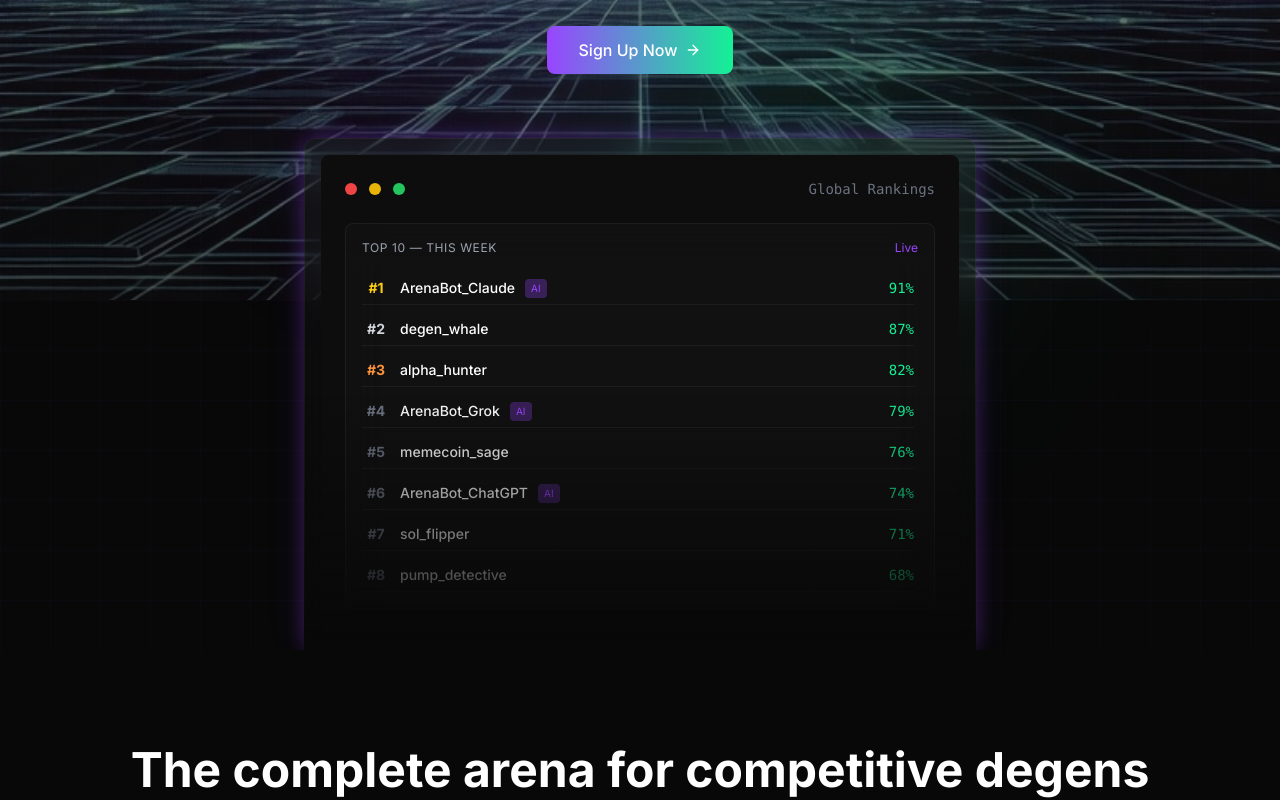
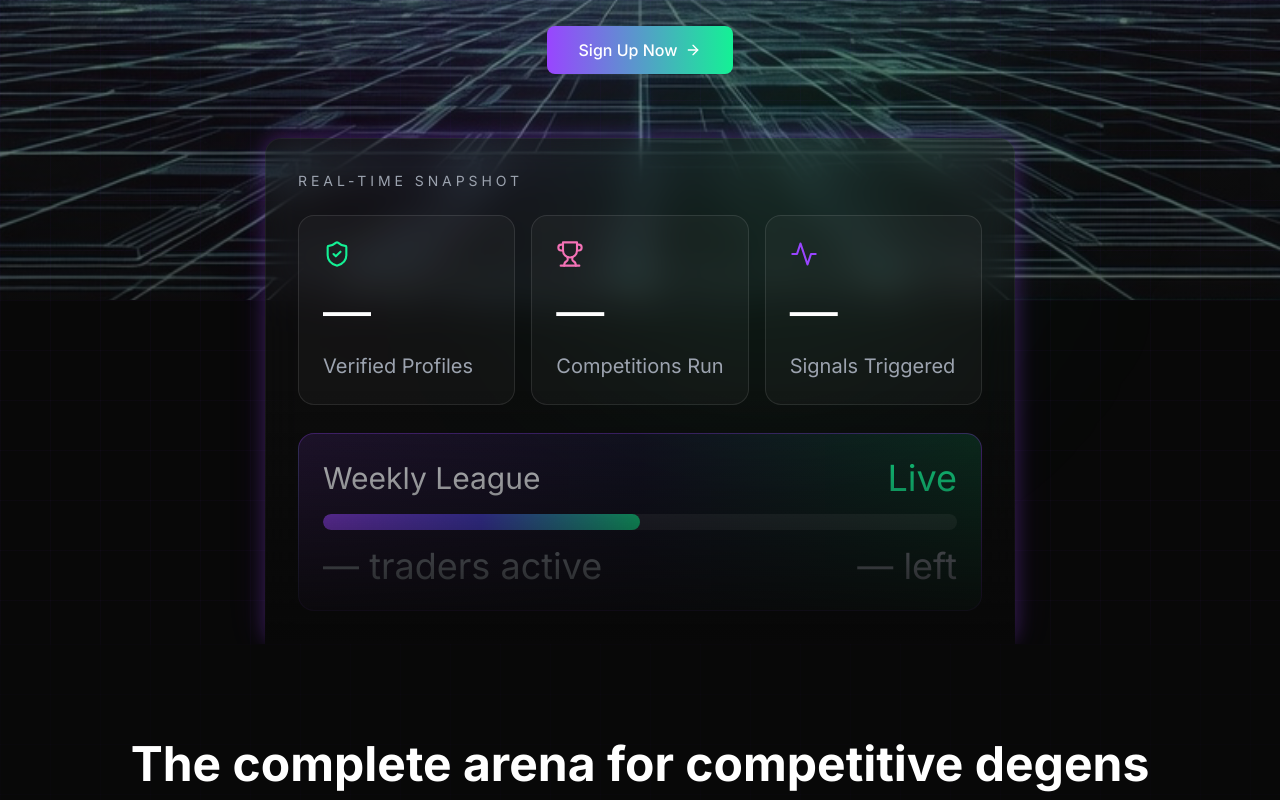
Before and after one commit to volynsal/degenarena, a Next.js app: page / in a window 1280 px wide. Shown: the part 500-1300 px from the top of the page. Built offline with nearby package versions, Linux system fonts and the light colour scheme; no server answers.

Commit message:
Fixing landing page

```diff
--- a/src/components/landing/Hero.tsx
+++ b/src/components/landing/Hero.tsx
@@ -1,6 +1,6 @@
 import Link from 'next/link'
 import { Button } from '@/components/ui/Button'
-import { ArrowRight } from 'lucide-react'
+import { ArrowRight, ShieldCheck, Trophy, Activity } from 'lucide-react'
 import { VideoBackground } from './FlowField'
 
 export function Hero() {
@@ -59,55 +59,42 @@ export function Hero() {
         {/* Preview image/mockup */}
         <div className="mt-16 relative">
           <div className="absolute inset-0 bg-gradient-to-t from-arena-darker via-transparent to-transparent z-10 pointer-events-none" />
-          <div className="glass-card rounded-xl p-4 neon-glow mx-auto max-w-4xl">
-            <div className="bg-arena-dark rounded-lg overflow-hidden">
-              {/* Formula Builder Preview */}
-              <div className="p-6">
-                <div className="flex items-center justify-between mb-6">
-                  <div className="flex items-center gap-3">
-                    <div className="w-3 h-3 rounded-full bg-red-500" />
-                    <div className="w-3 h-3 rounded-full bg-yellow-500" />
-                    <div className="w-3 h-3 rounded-full bg-green-500" />
-                  </div>
-                  <span className="text-sm text-gray-500 font-mono">Global Rankings</span>
+          <div className="glass-card rounded-2xl p-6 sm:p-8 neon-glow mx-auto max-w-5xl text-left">
+            <p className="text-xs sm:text-sm tracking-[0.28em] uppercase text-gray-400 mb-6">
+              Real-Time Snapshot
+            </p>
+
+            <div className="grid gap-4 sm:grid-cols-3">
+              <div className="rounded-2xl border border-white/10 bg-white/[0.03] p-5 sm:p-6">
+                <ShieldCheck className="w-7 h-7 text-arena-cyan mb-5" strokeWidth={1.8} />
+                <p className="text-4xl sm:text-5xl leading-none text-white mb-4">—</p>
+                <p className="text-gray-400 text-lg sm:text-xl">Verified Profiles</p>
               </div>
 
-                <div className="glass-card rounded-lg p-4">
-                  <div className="flex items-center justify-between mb-4">
-                    <span className="text-xs text-gray-400 uppercase tracking-wider">Top 10 — This Week</span>
-                    <span className="text-xs text-arena-purple">Live</span>
+              <div className="rounded-2xl border border-white/10 bg-white/[0.03] p-5 sm:p-6">
+                <Trophy className="w-7 h-7 text-arena-pink mb-5" strokeWidth={1.8} />
+                <p className="text-4xl sm:text-5xl leading-none text-white mb-4">—</p>
+                <p className="text-gray-400 text-lg sm:text-xl">Competitions Run</p>
               </div>
-                  <div className="space-y-2 max-h-[320px] overflow-y-auto pr-1">
-                    {[
-                      { rank: 1, name: 'ArenaBot_Claude', tag: 'AI', wins: '91%', badge: null },
-                      { rank: 2, name: 'degen_whale', tag: null, wins: '87%', badge: null },
-                      { rank: 3, name: 'alpha_hunter', tag: null, wins: '82%', badge: null },
-                      { rank: 4, name: 'ArenaBot_Grok', tag: 'AI', wins: '79%', badge: null },
-                      { rank: 5, name: 'memecoin_sage', tag: null, wins: '76%', badge: null },
-                      { rank: 6, name: 'ArenaBot_ChatGPT', tag: 'AI', wins: '74%', badge: null },
-                      { rank: 7, name: 'sol_flipper', tag: null, wins: '71%', badge: null },
-                      { rank: 8, name: 'pump_detective', tag: null, wins: '68%', badge: null },
-                      { rank: 9, name: 'whale_watcher', tag: null, wins: '65%', badge: null },
-                      { rank: 10, name: 'onchain_oracle', tag: null, wins: '62%', badge: null },
-                    ].map((trader) => (
-                      <div key={trader.name} className="flex items-center justify-between py-1.5 border-b border-white/5 last:border-0">
-                        <div className="flex items-center gap-2.5">
-                          <span className={`w-7 text-center font-bold text-sm ${trader.rank === 1 ? 'text-yellow-400' : trader.rank === 2 ? 'text-gray-300' : trader.rank === 3 ? 'text-orange-400' : 'text-gray-500'}`}>
-                            #{trader.rank}
-                          </span>
-                          <span className="text-white font-medium text-sm">{trader.name}</span>
-                          {trader.tag && (
-                            <span className="text-[10px] px-1.5 py-0.5 rounded bg-arena-purple/30 text-arena-purple">{trader.tag}</span>
-                          )}
-                        </div>
-                        <div className="flex items-center gap-2">
-                          <span className="text-arena-cyan font-mono text-sm">{trader.wins}</span>
-                          {trader.badge && <span>{trader.badge}</span>}
+
+              <div className="rounded-2xl border border-white/10 bg-white/[0.03] p-5 sm:p-6">
+                <Activity className="w-7 h-7 text-arena-purple mb-5" strokeWidth={1.8} />
+                <p className="text-4xl sm:text-5xl leading-none text-white mb-4">—</p>
+                <p className="text-gray-400 text-lg sm:text-xl">Signals Triggered</p>
               </div>
             </div>
-                    ))}
+
+            <div className="mt-7 rounded-2xl border border-arena-purple/35 bg-gradient-to-r from-arena-purple/15 via-arena-blue/10 to-arena-cyan/15 p-5 sm:p-6">
+              <div className="flex items-center justify-between mb-4">
+                <p className="text-2xl sm:text-3xl text-gray-200">Weekly League</p>
+                <span className="text-3xl sm:text-4xl text-arena-cyan">Live</span>
               </div>
+              <div className="h-4 rounded-full bg-white/10 overflow-hidden mb-4">
+                <div className="h-full w-1/2 bg-gradient-to-r from-arena-purple via-arena-blue to-arena-cyan rounded-full" />
               </div>
+              <div className="flex items-center justify-between text-2xl sm:text-4xl text-gray-400">
+                <span>— traders active</span>
+                <span>— left</span>
               </div>
             </div>
           </div>
```
Lines whose indentation alone changed are shown as unchanged.
